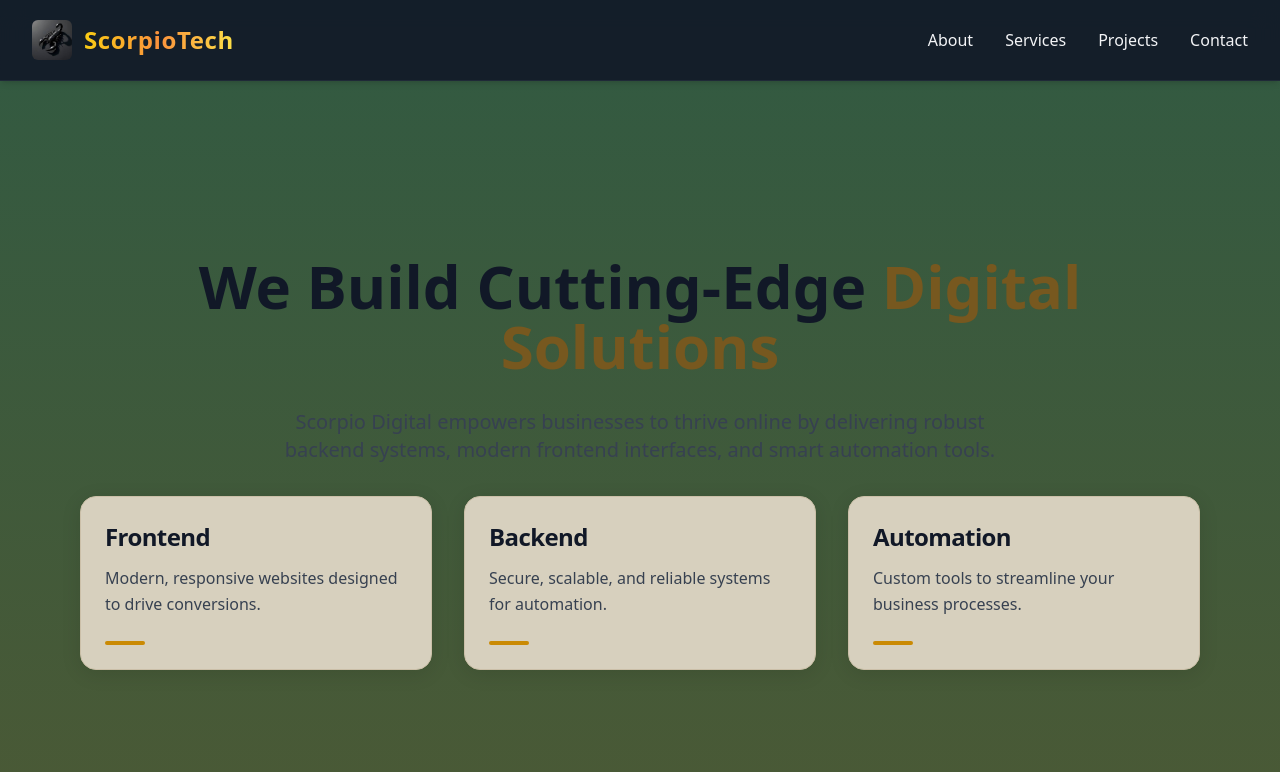
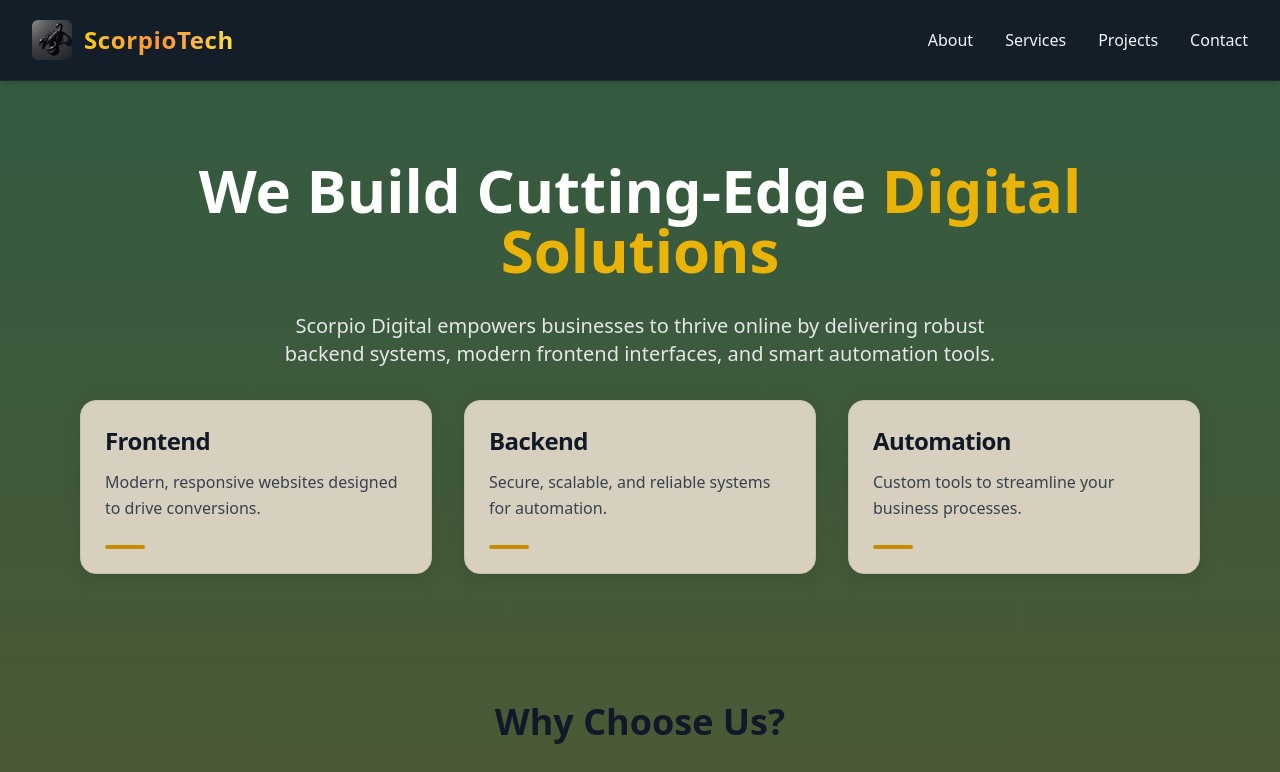
Before and after one commit to Motari2004/Scorpiotech, a Next.js app: page / in a window 1280 px wide. Shown: the top 772 px of the page. Built offline with nearby package versions, Linux system fonts and the light colour scheme.

Commit message:
Describe what you changed here

```diff
--- a/app/page.tsx
+++ b/app/page.tsx
@@ -62,11 +62,13 @@ export default function HomePage() {
     <div className="space-y-24 md:space-y-32 pb-20">
 
       {/* --- HERO SECTION --- */}
-      <section className="pt-24 md:pt-32 px-4 max-w-6xl mx-auto space-y-8">
-        <h1 className="text-4xl md:text-6xl font-extrabold text-center text-gray-900 leading-tight">
-          We Build Cutting-Edge <span className="text-[#77581f]">Digital Solutions</span>
+{/* FIX: Removed pt-24/32. Now using pt-4 so it starts right below the navbar padding. */}
+<section className="pt-4 md:pt-8 px-4 max-w-6xl mx-auto space-y-8">
+  <h1 className="text-4xl md:text-6xl font-extrabold text-center text-white leading-tight">
+    We Build Cutting-Edge <span className="text-yellow-500">Digital Solutions</span>
   </h1>
-        <p className="text-center text-gray-700 text-base md:text-xl max-w-3xl mx-auto leading-relaxed">
+
+  <p className="text-center text-gray-200 text-base md:text-xl max-w-3xl mx-auto leading-relaxed">
     Scorpio Digital empowers businesses to thrive online by delivering robust backend systems,
     modern frontend interfaces, and smart automation tools.
   </p>
@@ -81,7 +83,6 @@ export default function HomePage() {
       title="Backend"
       description="Secure, scalable, and reliable systems for automation."
     />
-          {/* On mobile (2-col), we make the 3rd card span full width to look centered */}
     <div className="col-span-2 lg:col-span-1">
       <ServiceCard
         title="Automation"
```
Lines whose indentation alone changed are shown as unchanged.
